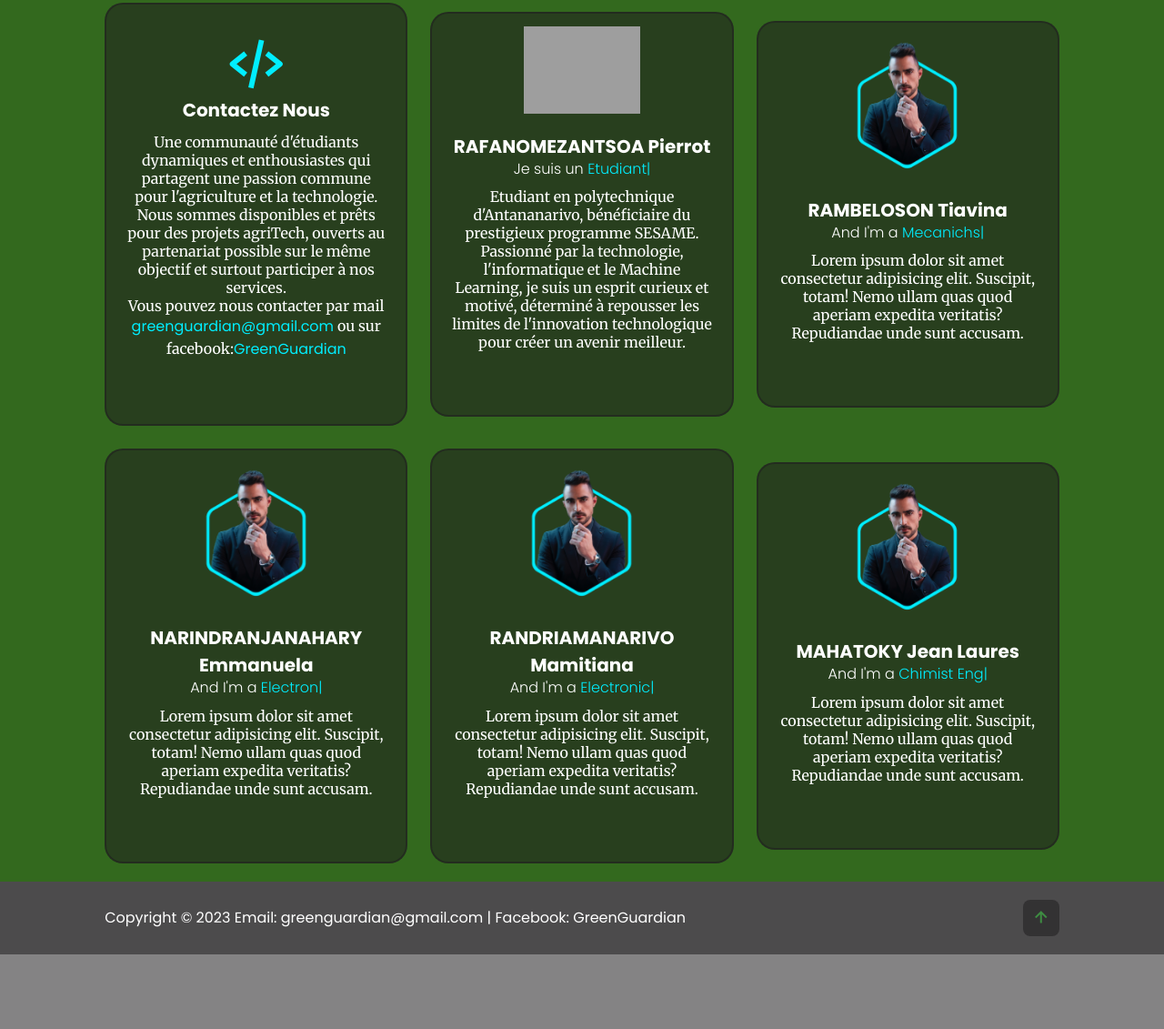
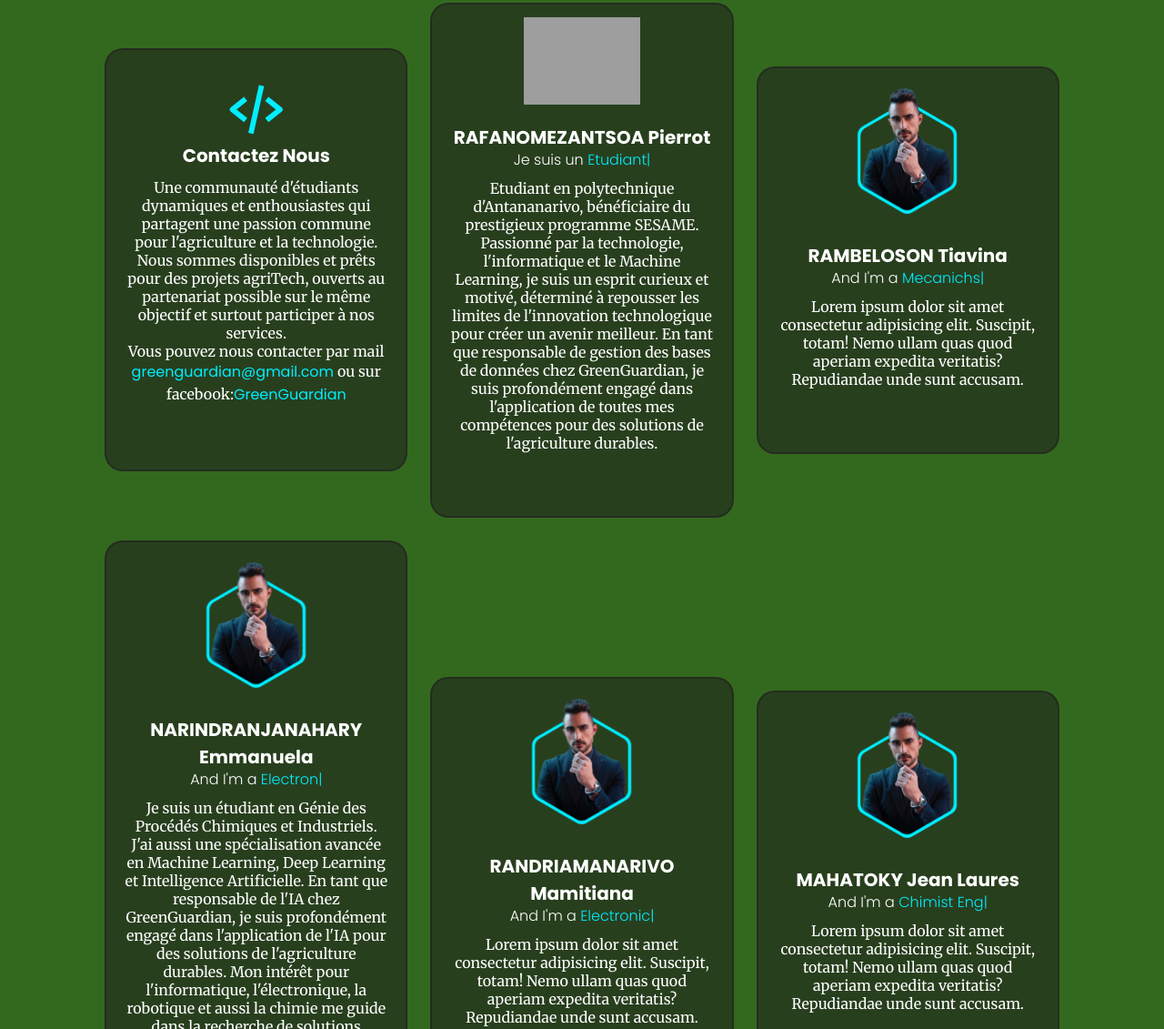
Before and after one commit to pierrotrafanomezantsoa/website_green_guardian, a plain HTML site: page index.html in a window 1280 px wide. Shown: the part 4765-5896 px from the top of the page at 91% size. Before the commit the page ends 5814 px from the top, so only its background shows below. Drawn offline with nearby package versions, Linux system fonts and the light colour scheme; grey boxes are pictures that could not be loaded; animation ran at ten frames a second; a web font is replaced by a local one.

Commit message:
Update index.html

```diff
--- a/index.html
+++ b/index.html
@@ -291,7 +291,8 @@
         <p class="merriweather">Etudiant en polytechnique d'Antananarivo, bénéficiaire du prestigieux programme SESAME.
          Passionné par la technologie, l'informatique et le Machine Learning, je suis un esprit curieux et
           motivé, déterminé à repousser les limites de l'innovation technologique pour créer un avenir
-           meilleur.</p>
+           meilleur. En tant que responsable de gestion des bases de données chez GreenGuardian, je suis profondément
+          engagé dans l'application de toutes mes compétences pour des solutions de l'agriculture durables.</p>
 
       </div>
       <div class="propos-content">
@@ -312,9 +313,13 @@
         </div>
         <h3>NARINDRANJANAHARY Emmanuela</h3>
         <h1>And I'm a <span class="multiple-text3"></span> </h1>
-        <p class="merriweather">Lorem ipsum dolor sit amet consectetur adipisicing elit. Suscipit, totam! Nemo ullam
-          quas quod aperiam expedita veritatis?
-          Repudiandae unde sunt accusam.</p>
+        <p class="merriweather">Je suis un étudiant en Génie des Procédés Chimiques et Industriels.
+          J'ai aussi une spécialisation avancée en Machine Learning, Deep Learning et Intelligence Artificielle.
+          En tant que responsable de l'IA chez GreenGuardian, je suis profondément engagé dans l'application de l'IA pour
+          des solutions de l'agriculture durables. Mon intérêt pour l'informatique, l'électronique, la robotique et aussi
+          la chimie me guide dans la recherche de solutions innovantes qui allient ces domaines pour créer un impact positif
+          sur notre monde. Mon parcours académique et compétences professionnelles me permet de relever les défis technologiques
+          avec passion et expertise. </p>
 
 
       </div>
```
